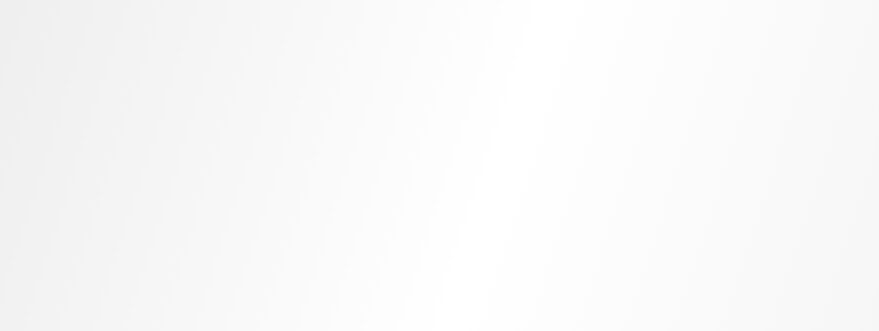
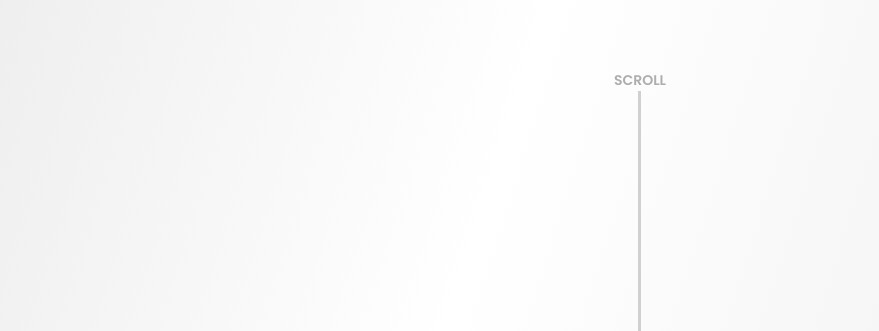
Before and after one commit to YuriRDev/yurirdev.github.io, a React (Create React App) app: page / in a window 1280 px wide. Shown: the part 469-800 px from the top of the page, without its empty margins (0-879 px from the left). Built offline with nearby package versions, Linux system fonts and the light colour scheme.

Commit message:
🎆 Update

```diff
--- a/src/Pages/Main/index.tsx
+++ b/src/Pages/Main/index.tsx
@@ -8,6 +8,8 @@ import {
   UpperContainer,
   TextInfoContainer,
   Cursor,
+  LowerContainer,
+  LineStyle,
 } from "./styles";
 
 const Main: React.FC = () => {
@@ -29,6 +31,20 @@ const Main: React.FC = () => {
         </TextInfoContainer>
       </UpperContainer>
 
+      <div
+        style={{
+          width: "100%",
+          display: "flex",
+          alignItems: "center",
+          justifyContent: "center",
+        }}
+      >
+        <LowerContainer>
+          <p>SCROLL</p>
+          <LineStyle />
+        </LowerContainer>
+      </div>
+
       <Cursor
         style={{
           left: cursorX - 100,
--- a/src/Pages/Main/styles.ts
+++ b/src/Pages/Main/styles.ts
@@ -7,6 +7,11 @@ export const Container = styled.div`
   max-width: 930px;
   margin: 0px auto;
   padding-top: 250px;
+  display: flex;
+  align-items: flex-start;
+  justify-content: flex-start;
+  flex-direction: column;
+  overflow: hidden;
 `;
 
 export const UpperContainer = styled.div``;
@@ -32,6 +37,26 @@ export const About = styled.p`
   margin-left: 4px;
 `;
 
+export const LowerContainer = styled.div`
+  display: flex;
+  align-items: center;
+  justify-content: center;
+  flex-direction: column;
+  position: absolute;
+  bottom: 0px;
+  p {
+    color: #adadad;
+    font-size: 14px;
+    font-weight: 600;
+  }
+`;
+
+export const LineStyle = styled.div`
+  height: 30vh;
+  width: 3px;
+  background-color: #d0d0d0;
+`;
+
 /*
     Cursor
 */
```
